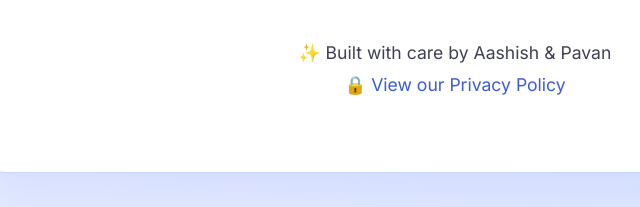
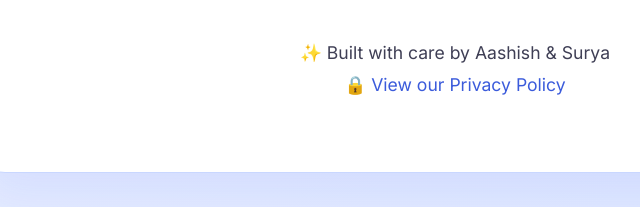
Before and after one commit to AshishRogannagari/ConnectLiftMate, a plain HTML site: page index.html in a window 1280 px wide. Shown: the part 548-755 px from the top of the page, 185-825 px from the left. Drawn offline with Linux system fonts and the light colour scheme.

Commit message:
Update index.html

```diff
--- a/index.html
+++ b/index.html
@@ -88,7 +88,7 @@
         <a class="button" href="https://chromewebstore.google.com/detail/connectliftmate/kbagmgoojogjfmcmnhlihjmkfcadambe"
             target="_blank">Get it on Chrome Web Store</a>
         <div class="footer">
-            <p>✨ Built with care by Aashish & Pavan<br>
+            <p>✨ Built with care by Aashish & Surya <br>
                 🔒 <a href="https://ashishrogannagari.github.io/connectliftmate-privacy-policy/" target="_blank">View
                     our Privacy Policy</a></p>
         </div>
```
